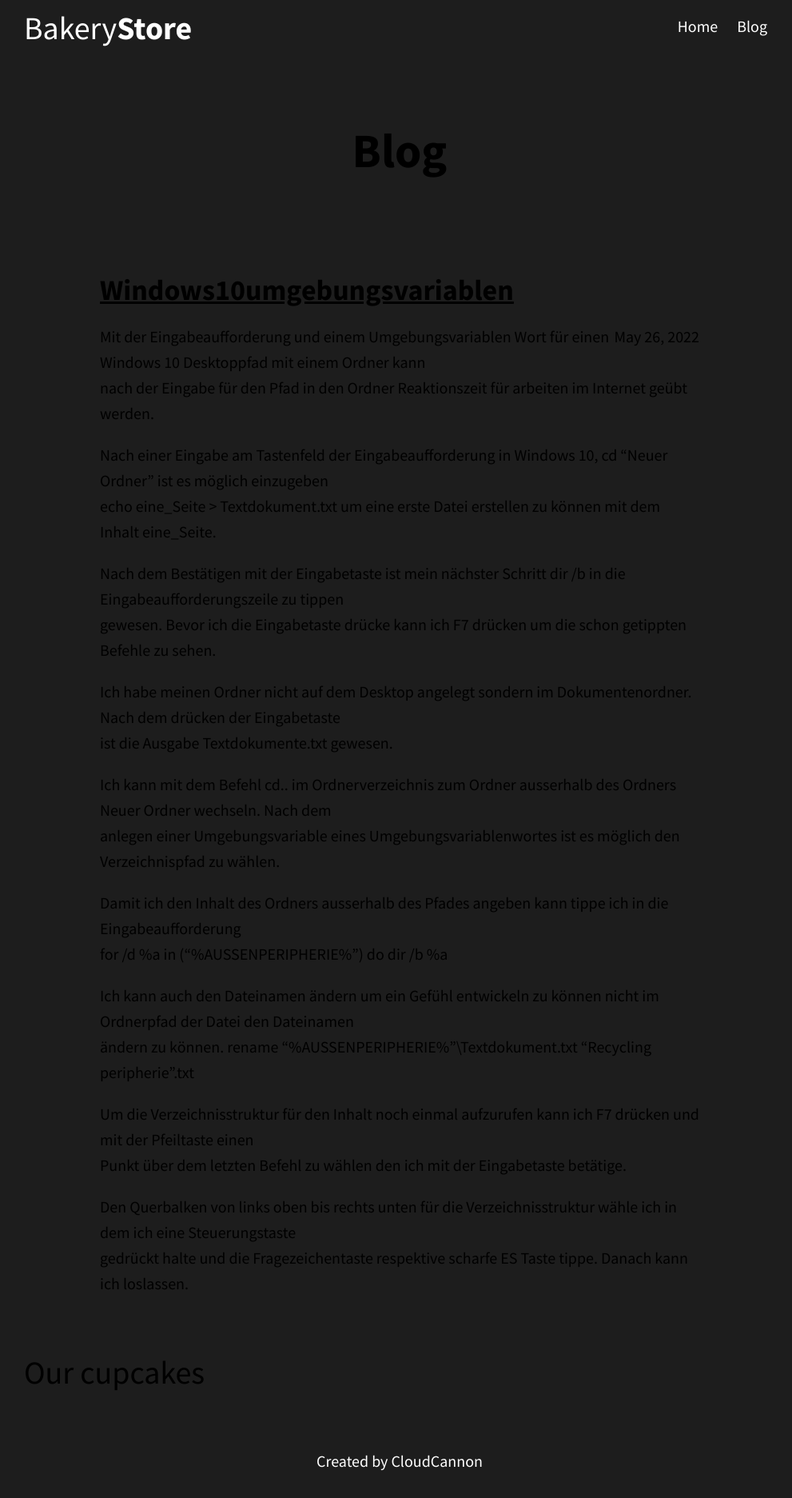
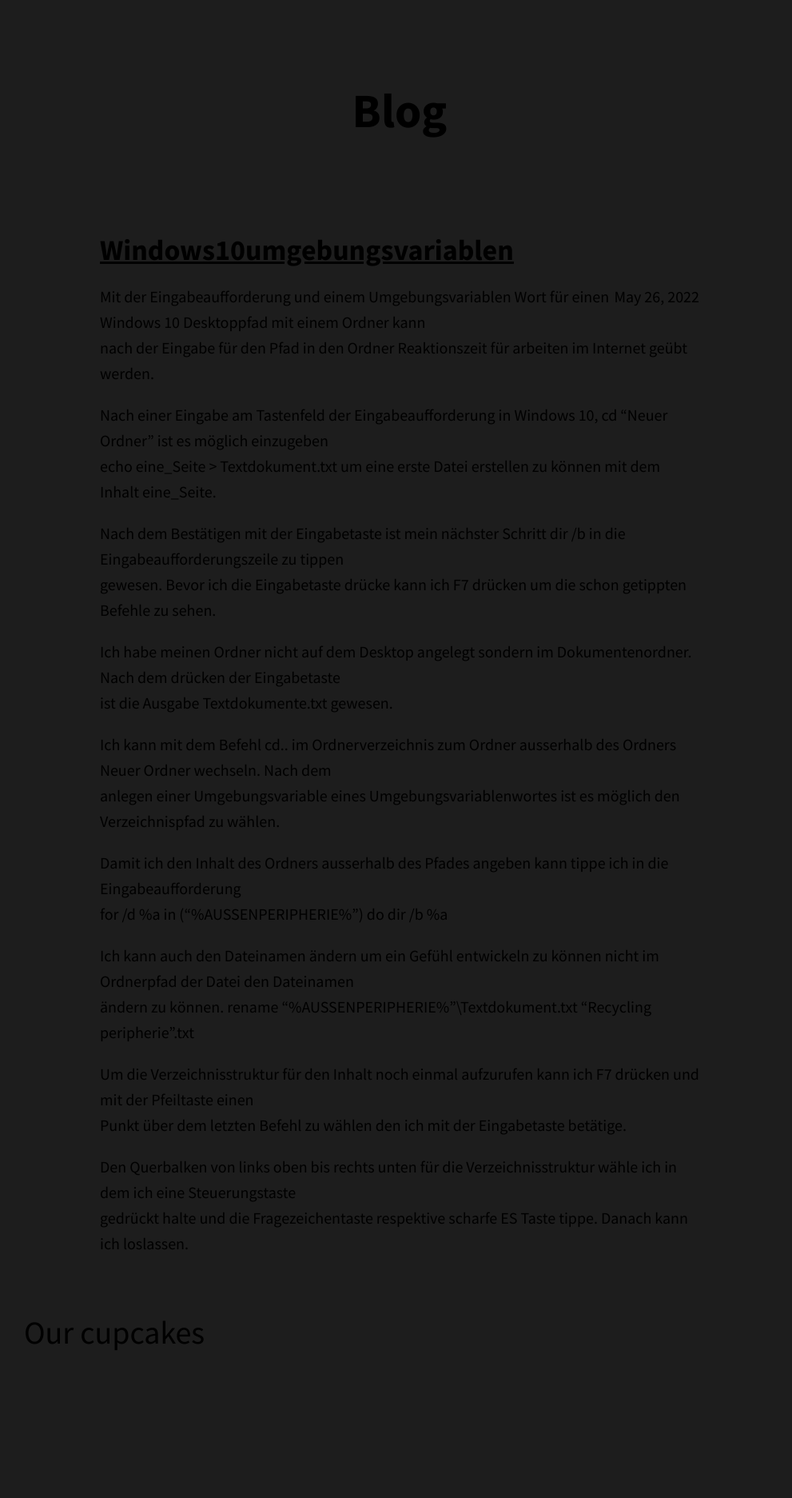
Before and after one commit to ledlightjungledStefan/Osterei, a Jekyll site: the page built from blog.html, in a window 1280 px wide. Shown: the whole page at 80% size, without its empty margins (140-1131 px from the left). Built offline with Jekyll 4.4.1, drawn with Linux system fonts in a browser that asks for light colours; after the commit the page ends 1731 px from its top, so only the background shows below that.

Commit message:
Update default.html

```diff
--- a/_layouts/default.html
+++ b/_layouts/default.html
@@ -8,24 +8,12 @@
 	</head>
 	<body>
 		<header>
-			<div class="container">
-				<nav class="main-nav">
-					<ul>
-						<li><a href="/">Home</a></li>
-						<li><a href="/blog.html">Blog</a></li>
-					</ul>
-				</nav>
-				<h1><a href="/">Bakery<strong>Store</strong></a></h1>
-			</div>
+
 		</header>
 
 <div class="container" style="padding: 30px 0 0 0">
 	{{ content }}
 </div>
-		<footer>
-			<div class="container">
-				<p class="center-text"> <a href="http://cloudcannon.com">Created by CloudCannon</a></p>
-			</div>
-		</footer>
+
 	</body>
 </html>
```
